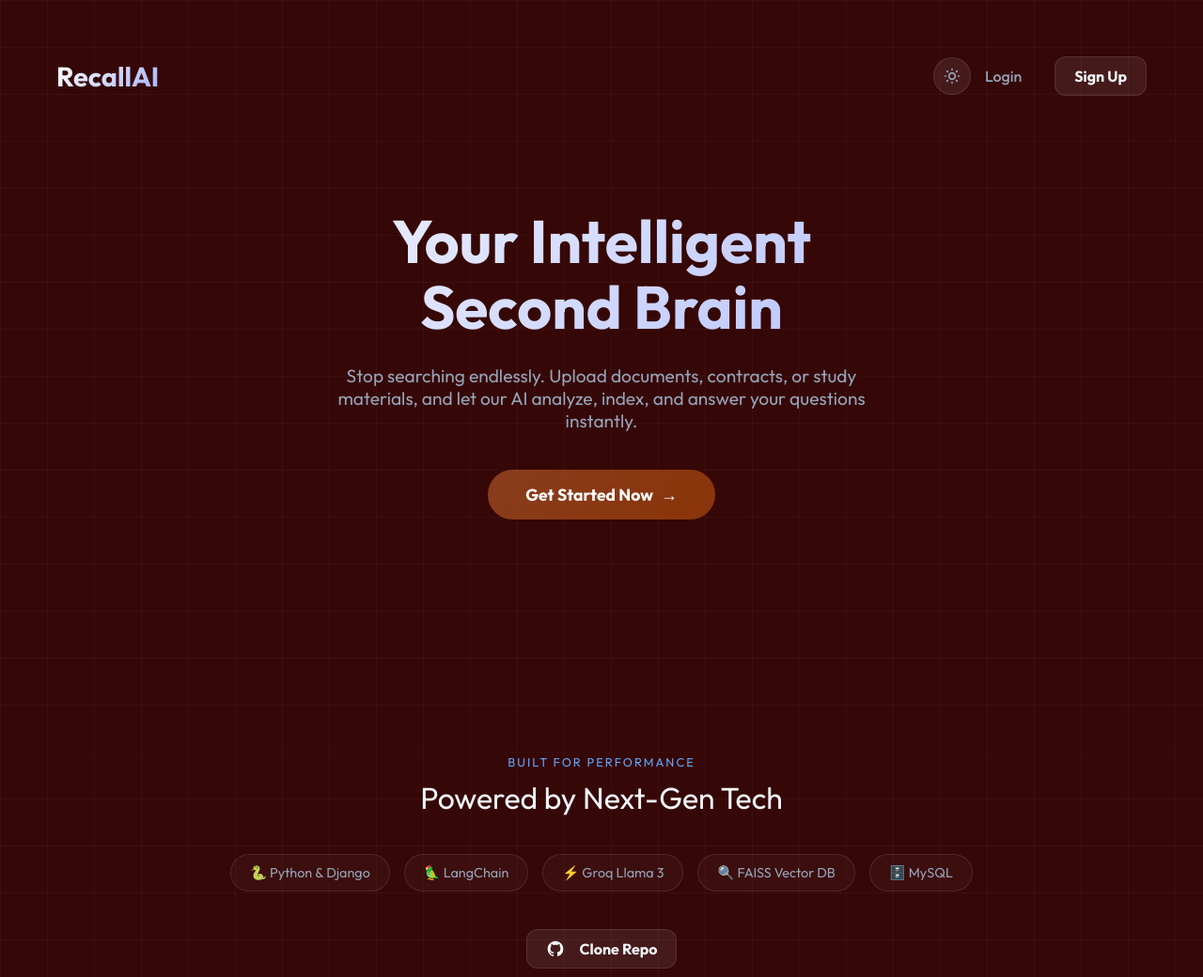
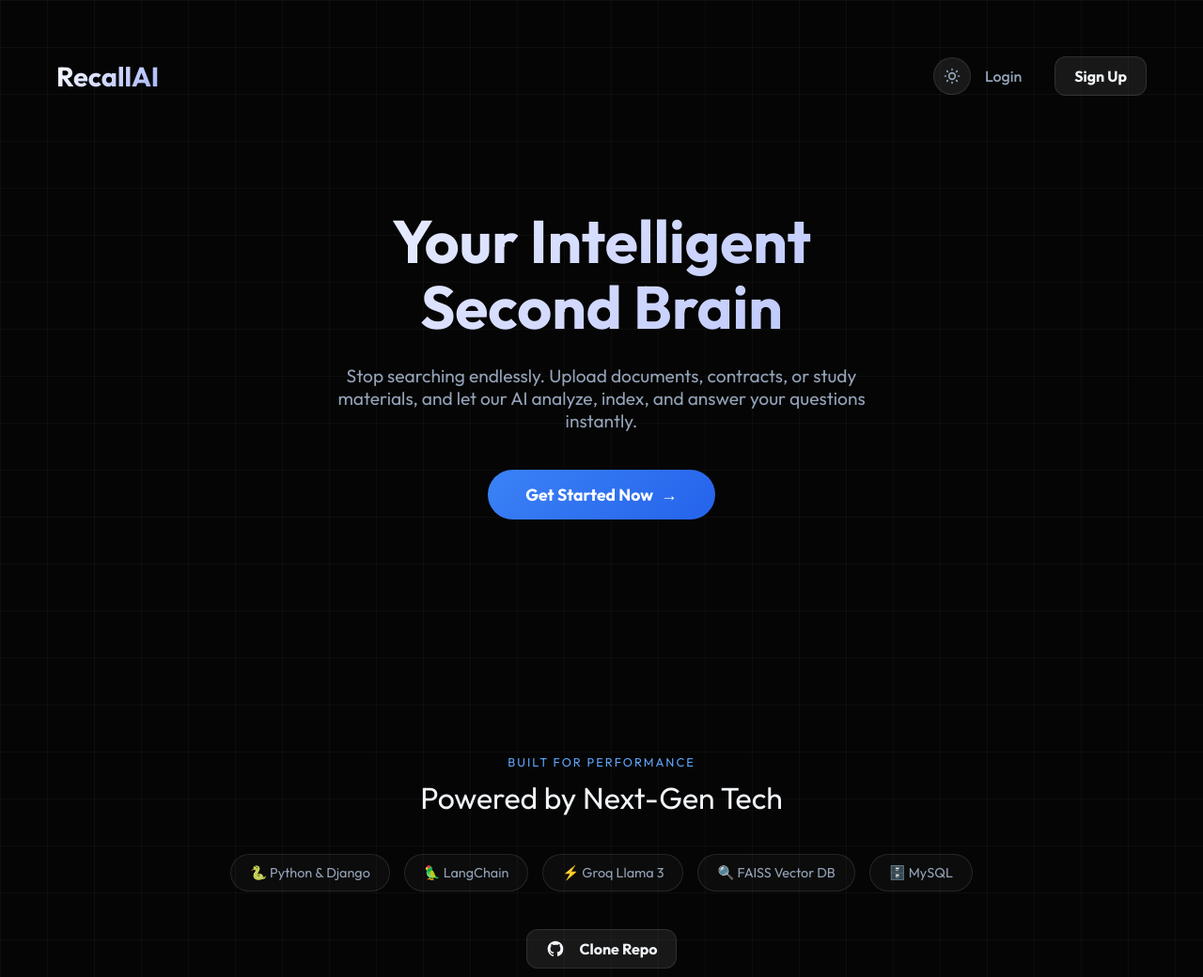
Before and after one commit to Abdul-Fathaah/Recall-AI, a Django app: page / in a window 1280 px wide. Shown: the top 1040 px of the page at 94% size. Run offline with Django 4.2, Linux system fonts and the light colour scheme.

Commit message:
feat: Introduce initial CSS styling for the application, including theme variables, utility classes, and common UI components.

```diff
--- a/static/css/style.css
+++ b/static/css/style.css
@@ -3,30 +3,30 @@
    ========================================= */
 :root {
     /* --- DARK THEME (DEFAULT) --- */
-    --bg-main: #360707;
-    --bg-glass: rgba(71, 28, 11, 0.6);
+    --bg-main: #050505;
+    --bg-glass: rgba(15, 23, 42, 0.6);
     --bg-glass-light: rgba(255, 255, 255, 0.03);
     --border-glass: rgba(255, 255, 255, 0.1);
     --text-main: #f1f5f9;
     --text-muted: #94a3b8;
-    --primary-gradient: linear-gradient(135deg, #f6833b6e, #8a3408);
+    --primary-gradient: linear-gradient(135deg, #3b82f6, #2563eb);
     --text-gradient: linear-gradient(135deg, #fff 0%, #a5b4fc 100%);
     --grid-line: rgba(255, 255, 255, 0.03);
     --card-bg: rgba(255, 255, 255, 0.02);
     --nav-btn-bg: rgba(255, 255, 255, 0.08);
     --blob-opacity: 0.4;
-    --shadow-card: 0 25px 50px -12px rgba(45, 7, 7, 0.5);
+    --shadow-card: 0 25px 50px -12px rgba(0, 0, 0, 0.5);
     --blur-strength: 20px;
 }
 
 [data-theme="light"] {
-    --bg-main: #f6833b;
-    --bg-glass: rgba(202, 132, 78, 0.85);
+    --bg-main: #ffffff;
+    --bg-glass: rgba(255, 255, 255, 0.85);
     --bg-glass-light: rgba(0, 0, 0, 0.05);
     --border-glass: rgba(0, 0, 0, 0.1);
     --text-main: #0f172a;
     --text-muted: #475569;
-    --text-gradient: linear-gradient(135deg, #fdfcfa 0%, #f7f6f5 100%);
+    --text-gradient: linear-gradient(135deg, #2563eb 0%, #1e40af 100%);
     --grid-line: rgba(0, 0, 0, 0.05);
     --card-bg: rgba(0, 0, 0, 0.03);
     --nav-btn-bg: rgba(0, 0, 0, 0.05);
```
